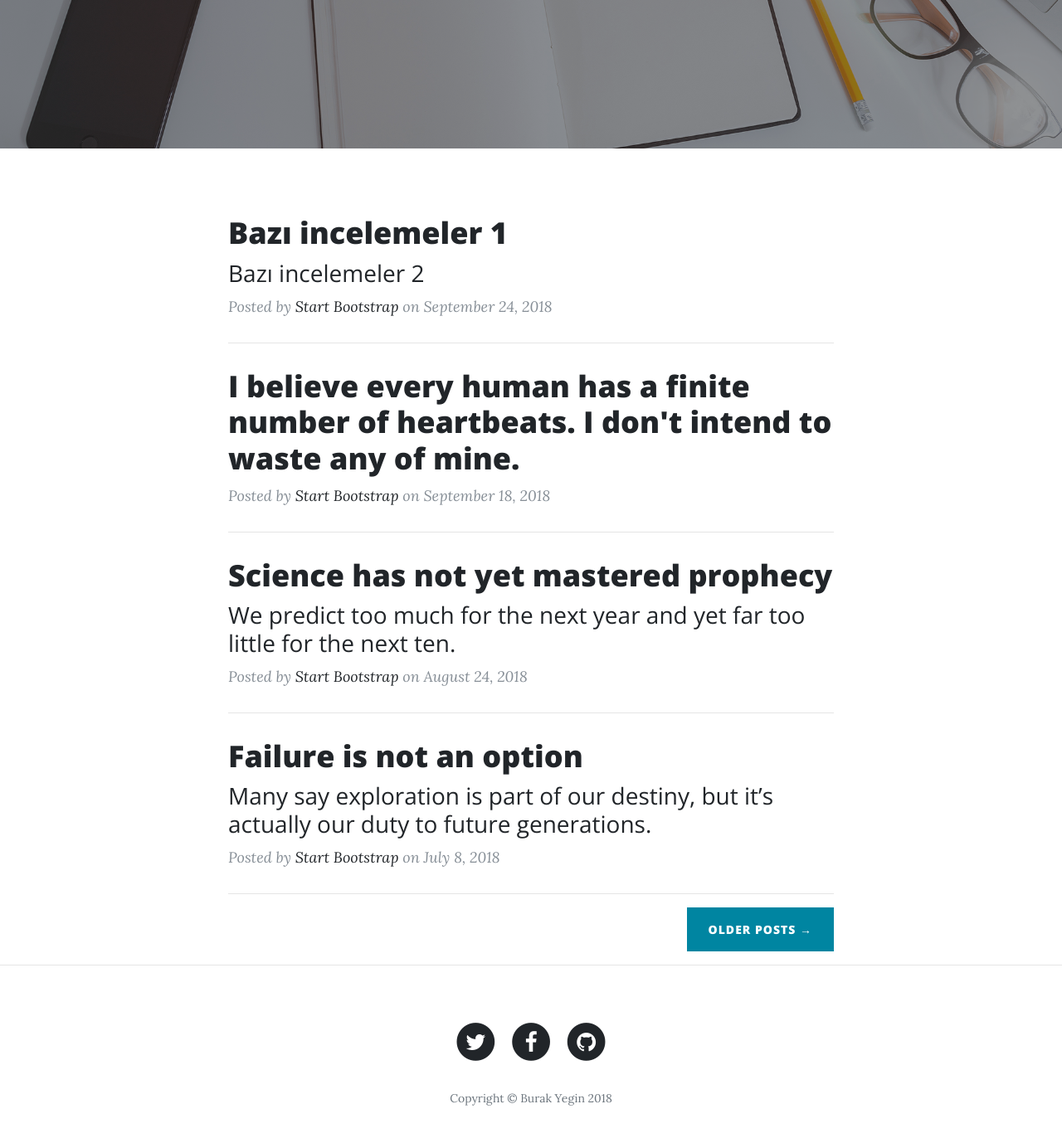
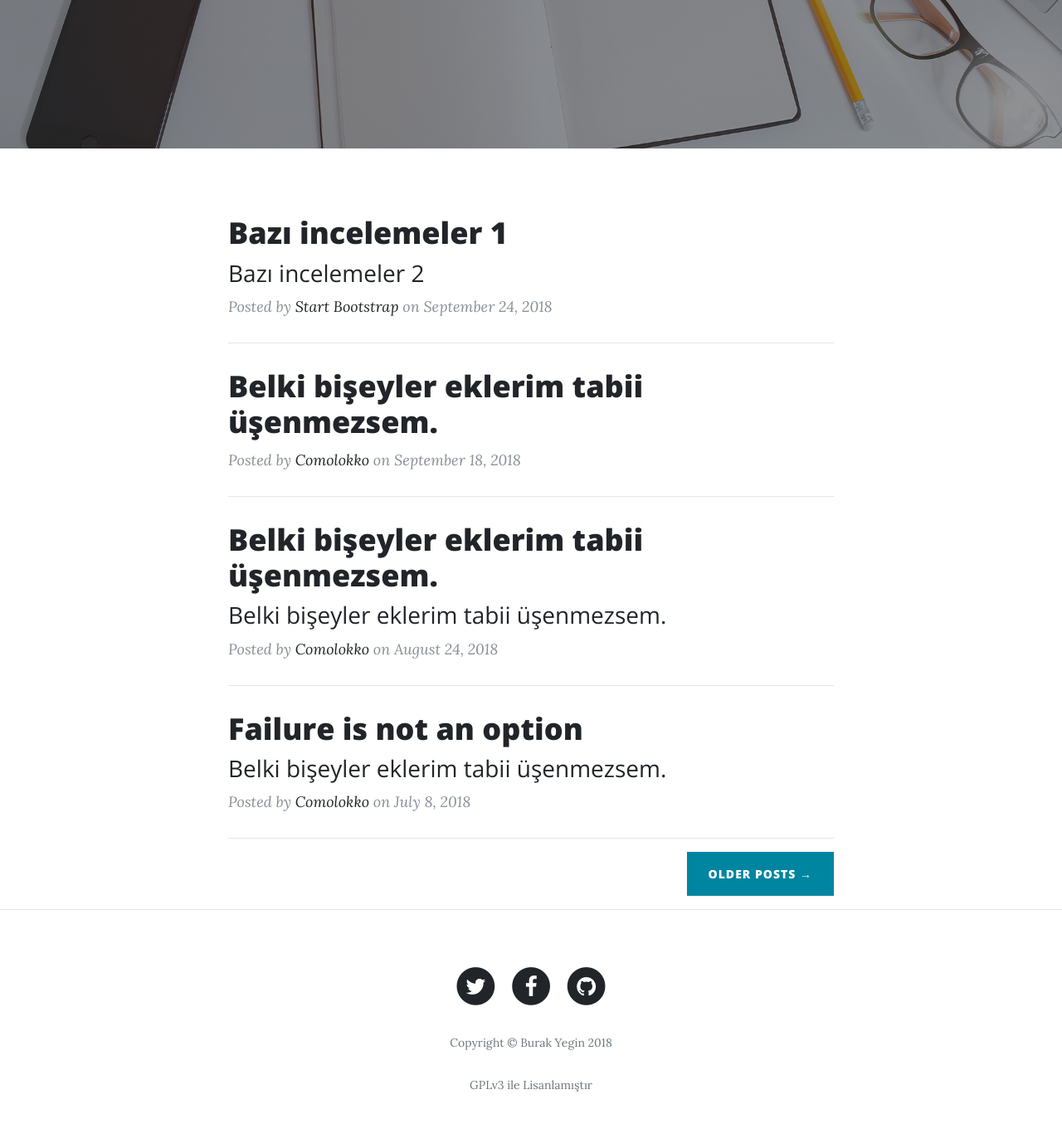
Before and after one commit to burakyegin/burakyegin.github.io, a Jekyll site: the page index.html, which Jekyll copies as it is, in a window 1280 px wide and 1400 px high, scrolled down 353 px. Shown: the top 1372 px of the window at 83% size. Built offline with Jekyll 4.4.1, drawn with Linux system fonts in a browser that asks for light colours.

Commit message:
Update index.html

```diff
--- a/index.html
+++ b/index.html
@@ -88,25 +88,25 @@
           <div class="post-preview">
             <a href="post.html">
               <h2 class="post-title">
-                I believe every human has a finite number of heartbeats. I don't intend to waste any of mine.
+                Belki bişeyler eklerim tabii üşenmezsem.
               </h2>
             </a>
             <p class="post-meta">Posted by
-              <a href="#">Start Bootstrap</a>
+              <a href="#">Comolokko</a>
               on September 18, 2018</p>
           </div>
           <hr>
           <div class="post-preview">
             <a href="post.html">
               <h2 class="post-title">
-                Science has not yet mastered prophecy
+                Belki bişeyler eklerim tabii üşenmezsem.
               </h2>
               <h3 class="post-subtitle">
-                We predict too much for the next year and yet far too little for the next ten.
+                Belki bişeyler eklerim tabii üşenmezsem.
               </h3>
             </a>
             <p class="post-meta">Posted by
-              <a href="#">Start Bootstrap</a>
+              <a href="#">Comolokko</a>
               on August 24, 2018</p>
           </div>
           <hr>
@@ -116,11 +116,11 @@
                 Failure is not an option
               </h2>
               <h3 class="post-subtitle">
-                Many say exploration is part of our destiny, but it’s actually our duty to future generations.
+                Belki bişeyler eklerim tabii üşenmezsem.
               </h3>
             </a>
             <p class="post-meta">Posted by
-              <a href="#">Start Bootstrap</a>
+              <a href="#">Comolokko</a>
               on July 8, 2018</p>
           </div>
           <hr>
@@ -166,6 +166,7 @@
               </li>
             </ul>
             <p class="copyright text-muted">Copyright &copy; Burak Yegin 2018</p>
+            <p class="copyright text-muted">GPLv3 ile Lisanlamıştır</p>
           </div>
         </div>
       </div>
```
